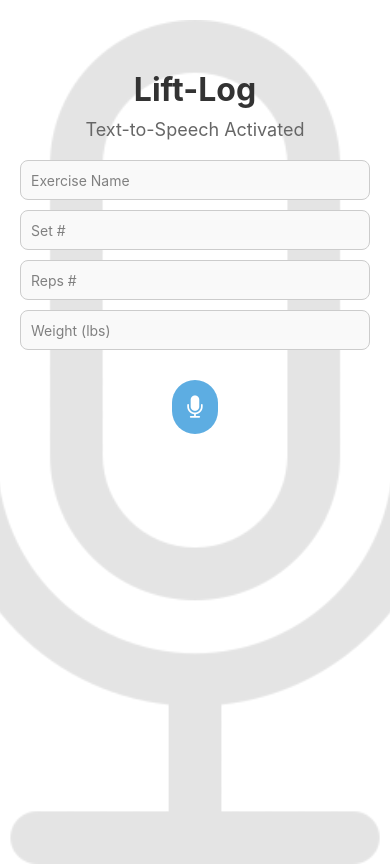
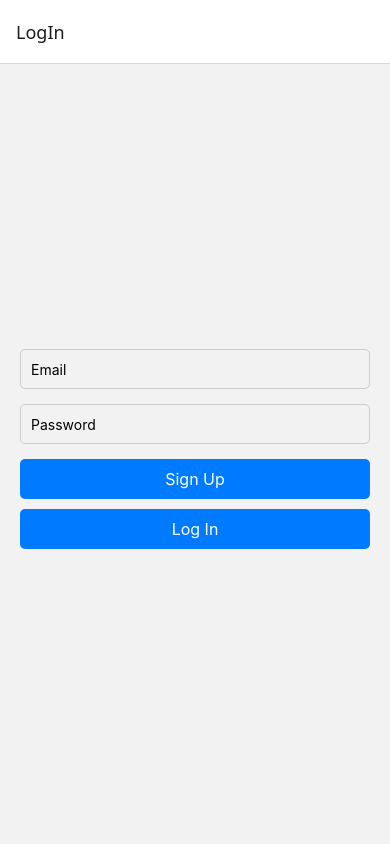
Before and after one commit to Aakash-Asthana19/LiftLog, a React Native app: screen /LogIn in a window 390 px wide. Built offline with nearby package versions, Linux system fonts and the light colour scheme; no server answers.

Commit message:
Login Screen

```diff
--- a/App.js
+++ b/App.js
@@ -1,9 +1,17 @@
-import React, { useEffect } from 'react';
+import React, { useEffect, useState } from 'react';
+import { NavigationContainer } from '@react-navigation/native';
+import { createStackNavigator } from '@react-navigation/stack';
 import { app, initializeAnalytics } from "./firebase-config";
 import { logEvent } from "firebase/analytics";
+import { getAuth, onAuthStateChanged } from 'firebase/auth'; // Import Firebase Auth
 import WorkoutScreen from './src/Screens/WorkoutScreen.js';
+import LogInScreen from './src/Screens/LogInScreen.js';
+
+const Stack = createStackNavigator();
 
 export default function App() {
+  const [user, setUser] = useState(null); // State to track if user is logged in
+
   useEffect(() => {
     const setupAnalytics = async () => {
       try {
@@ -19,7 +27,23 @@ export default function App() {
     };
 
     setupAnalytics();
+
+    // Set up Firebase Auth state change listener
+    const auth = getAuth();
+    const unsubscribe = onAuthStateChanged(auth, (currentUser) => {
+      setUser(currentUser); // Set user state based on auth state
+    });
+
+    // Clean up the listener when the component is unmounted
+    return () => unsubscribe();
   }, []);
 
-  return <WorkoutScreen />;
+  return (
+    <NavigationContainer>
+      <Stack.Navigator initialRouteName={user ? 'Workout' : 'LogIn'}>
+        <Stack.Screen name="LogIn" component={LogInScreen} />
+        <Stack.Screen name="Workout" component={WorkoutScreen} />
+      </Stack.Navigator>
+    </NavigationContainer>
+  );
 }
--- a/package.json
+++ b/package.json
@@ -12,6 +12,8 @@
   "dependencies": {
     "@react-native-firebase/analytics": "^21.12.0",
     "@react-native-firebase/app": "^21.12.0",
+    "@react-navigation/native": "^7.0.19",
+    "@react-navigation/stack": "^7.2.3",
     "@unimodules/core": "^7.2.0",
     "expo": "~52.0.37",
     "expo-av": "~15.0.2",
@@ -20,7 +22,9 @@
     "firebase": "^11.4.0",
     "react": "18.3.1",
     "react-native": "0.76.7",
-    "react-native-mime-types": "^2.5.0"
+    "react-native-mime-types": "^2.5.0",
+    "react-native-safe-area-context": "^5.3.0",
+    "react-native-screens": "^4.9.2"
   },
   "devDependencies": {
     "@babel/core": "^7.20.0"
--- /dev/null
+++ b/src/Screens/LogInScreen.js
@@ -0,0 +1,100 @@
+import React, { useState } from 'react';
+import {
+    View,
+    Text,
+    TextInput,
+    StyleSheet,
+    TouchableOpacity,
+    Keyboard,
+    Alert,
+} from 'react-native';
+import { getAuth, createUserWithEmailAndPassword, signInWithEmailAndPassword } from 'firebase/auth';
+
+const LogInScreen = ({ navigation }) => {
+    const [email, setEmail] = useState('');
+    const [password, setPassword] = useState('');
+
+    // Sign Up Function
+    const signUp = async () => {
+        try {
+            const auth = getAuth();
+            const userCredential = await createUserWithEmailAndPassword(auth, email, password);
+            console.log('User signed up:', userCredential.user);
+            navigation.navigate('Workout'); // Navigate to Workout screen after successful sign-up
+        } catch (error) {
+            console.error('Error signing up:', error);
+            Alert.alert('Sign Up Error', error.message); // Show error message
+        }
+    };
+
+    // Log In Function
+    const logIn = async () => {
+        try {
+            const auth = getAuth();
+            const userCredential = await signInWithEmailAndPassword(auth, email, password);
+            console.log('User logged in:', userCredential.user);
+            navigation.navigate('Workout'); // Navigate to Workout screen after successful login
+        } catch (error) {
+            console.error('Error logging in:', error);
+            Alert.alert('Login Error', error.message); // Show error message
+        }
+    };
+
+    return (
+        <View style={styles.container}>
+            <TextInput
+                style={styles.input}
+                placeholder="Email"
+                value={email}
+                onChangeText={setEmail}
+                keyboardType="email-address"
+                autoCapitalize="none"
+            />
+            <TextInput
+                style={styles.input}
+                placeholder="Password"
+                value={password}
+                secureTextEntry={true}
+                onChangeText={setPassword}
+            />
+            <TouchableOpacity onPress={signUp} style={styles.button}>
+                <Text style={styles.buttonText}>Sign Up</Text>
+            </TouchableOpacity>
+            <TouchableOpacity onPress={logIn} style={styles.button}>
+                <Text style={styles.buttonText}>Log In</Text>
+            </TouchableOpacity>
+        </View>
+    );
+};
+
+const styles = StyleSheet.create({
+    container: {
+        flex: 1,
+        justifyContent: 'center',
+        alignItems: 'center',
+        padding: 20,
+    },
+    input: {
+        height: 40,
+        borderColor: '#ccc',
+        borderWidth: 1,
+        marginBottom: 15,
+        width: '100%',
+        padding: 10,
+        borderRadius: 5,
+    },
+    button: {
+        backgroundColor: '#007bff',
+        padding: 10,
+        marginBottom: 10,
+        width: '100%',
+        borderRadius: 5,
+        alignItems: 'center',
+    },
+    buttonText: {
+        color: 'white',
+        fontSize: 16,
+    },
+});
+
+export default LogInScreen;
--- a/src/Screens/WorkoutScreen.js
+++ b/src/Screens/WorkoutScreen.js
@@ -90,7 +90,7 @@ const WorkoutScreen = () => {
         name: fileName,
       });
 
-      const response = await fetch('http://128.61.14.189:3000/transcribe', { //update with your IP ADDRESS
+      const response = await fetch('http://128.61.15.40:3000/transcribe', { //update with your IP ADDRESS
         method: 'POST',
         body: formData,
         headers: {
```
Also changed, not shown: 1 other file (tests, documents, lock files or other folders).
